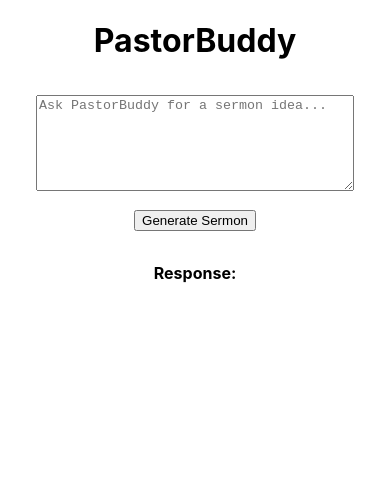
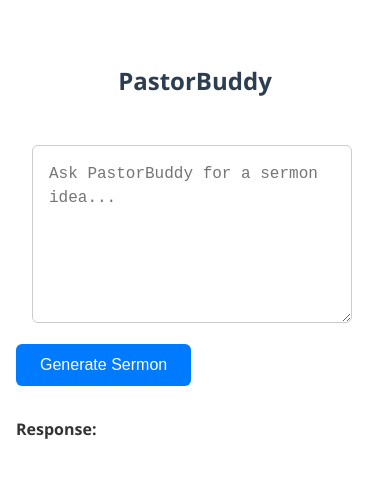
Before and after one commit to paulfmilne/pastorbuddy, a React (Create React App) app in the folder client/: page / in a window 390 px wide. Shown: the top 478 px of the page. Built offline with nearby package versions, Linux system fonts and the light colour scheme.

Commit message:
💄 Minor UI polish: improved layout and styling

```diff
--- a/client/src/App.css
+++ b/client/src/App.css
@@ -1,38 +1,80 @@
+/* General App Container */
 .App {
+  font-family: 'Segoe UI', Roboto, sans-serif;
+  max-width: 800px;
+  margin: 2rem auto;
+  padding: 2rem;
+  background-color: #fff;
+  color: #333;
+}
+
+/* Heading */
+h1 {
+  font-size: 2rem;
+  text-align: center;
+  margin-bottom: 2rem;
+  color: #2c3e50;
+}
+
+/* Text Input */
+textarea {
+  width: 100%;
+  padding: 1em;
+  font-size: 1rem;
+  border: 1px solid #ccc;
+  border-radius: 6px;
+  margin-bottom: 1em;
+  resize: vertical;
+  line-height: 1.5;
+}
+
+/* Buttons */
+button {
+  padding: 0.75em 1.5em;
+  font-size: 1rem;
+  background-color: #007bff;
+  color: white;
+  border: none;
+  border-radius: 6px;
+  cursor: pointer;
+  transition: background-color 0.2s ease;
+}
+
+button:hover:enabled {
+  background-color: #0056b3;
+}
+
+button:disabled {
+  background-color: #ccc;
+  cursor: not-allowed;
+}
+
+/* Response Box */
+.response-container {
+  background-color: #f9f9f9;
+  padding: 1rem;
+  border-radius: 8px;
+  margin-top: 2rem;
+  white-space: pre-wrap;
+  min-height: 150px;
+  border: 1px solid #eee;
+}
+
+/* Encouragement Message */
+.try-again {
+  margin-top: 2rem;
+  font-style: italic;
+  color: #666;
   text-align: center;
 }
 
-.App-logo {
-  height: 40vmin;
-  pointer-events: none;
-}
+/* Responsive adjustments */
+@media (max-width: 600px) {
+  .App {
+    padding: 1rem;
+  }
 
-@media (prefers-reduced-motion: no-preference) {
-  .App-logo {
-    animation: App-logo-spin infinite 20s linear;
+  h1 {
+    font-size: 1.5rem;
   }
 }
-
-.App-header {
-  background-color: #282c34;
-  min-height: 100vh;
-  display: flex;
-  flex-direction: column;
-  align-items: center;
-  justify-content: center;
-  font-size: calc(10px + 2vmin);
-  color: white;
-}
-
-.App-link {
-  color: #61dafb;
-}
-
-@keyframes App-logo-spin {
-  from {
-    transform: rotate(0deg);
-  }
-  to {
-    transform: rotate(360deg);
-  }
-}
```
